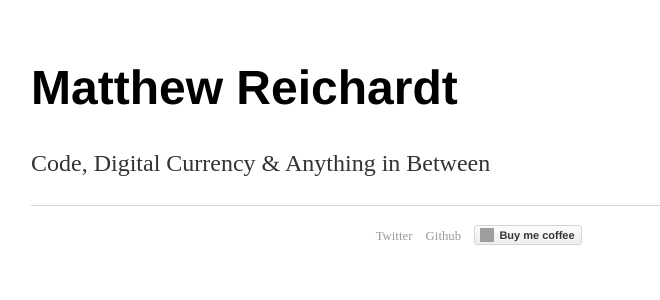
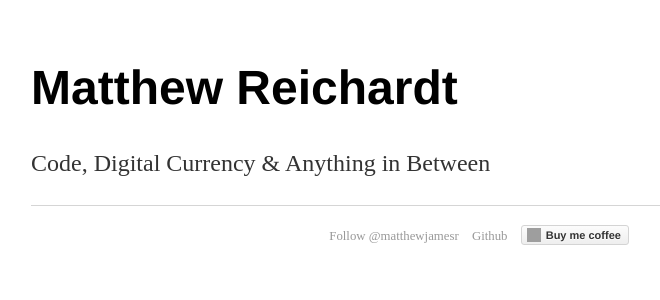
Before and after one commit to matthewjamesr/matthewjamesr.github.com, a Jekyll site: the page built from index.html, in a window 1280 px wide. Shown: the top 300 px of the page, without its empty margins (161-821 px from the left). Built offline with Jekyll 4.4.1, drawn with Linux system fonts in a browser that asks for light colours; comment, search, counter and statistics services are not loaded; grey boxes are pictures that could not be loaded.

Commit message:
Added twitter follow button

```diff
--- a/_layouts/default.html
+++ b/_layouts/default.html
@@ -13,7 +13,10 @@
 			</div><!-- /.container -->
 			<footer>
 	    		<ul id="social">
-	        		<li><a href="https://twitter.com/matthewjamesr">Twitter</a></li>
+	        		<li>
+	        			<a href="https://twitter.com/matthewjamesr" class="twitter-follow-button" data-show-count="false">Follow @matthewjamesr</a>
+					<script>!function(d,s,id){var js,fjs=d.getElementsByTagName(s)[0],p=/^http:/.test(d.location)?'http':'https';if(!d.getElementById(id)){js=d.createElement(s);js.id=id;js.src=p+'://platform.twitter.com/widgets.js';fjs.parentNode.insertBefore(js,fjs);}}(document, 'script', 'twitter-wjs');</script>
+	        		</li>
 	        		<li><a href="https://github.com/matthewjamesr">Github</a></li>
 	        		<li id="donate">
 				        <span class="wrapper" style="width: 108px">
```
